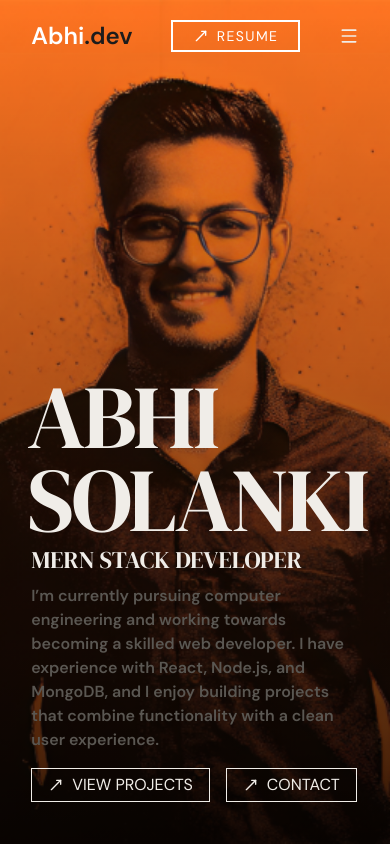
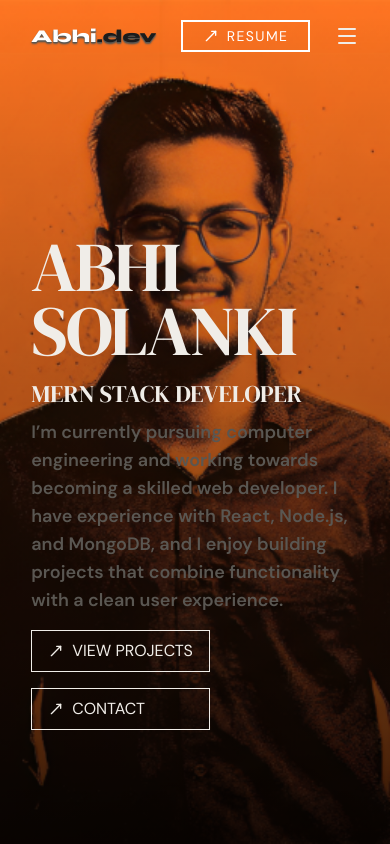
Before and after one commit to Abhis1605/my-portfolio, a Next.js app: page / in a window 390 px wide. Built offline with nearby package versions, Linux system fonts and the light colour scheme.

Commit message:
fix: layout

```diff
--- a/src/app/globals.css
+++ b/src/app/globals.css
@@ -26,6 +26,7 @@
   --font-display: var(--font-geist-sans);
   --font-body: var(--font-geist-sans);
   --font-mono: var(--font-geist-mono);
+  --font-logo: var(--font-logo);
 }
 
 html {
@@ -42,13 +43,16 @@ h1, h2, h3, h4 {
   font-family: var(--font-display), serif;
 }
 
+.syne{
+  font-family: var(--font-logo);
+}
+
 .hero-header{
   width: 100%;
   min-height: 100vh;
   background-image: url("/hero-bg.png");
   background-repeat: no-repeat;
   background-size: cover;
-  /* background-position: center; */
   display: flex;
   justify-content: center;
   flex-direction: column;
@@ -66,6 +70,12 @@ h1, h2, h3, h4 {
   );
 }
 
+@media (max-width: 1024px) {
+  .hero-header{
+    background-position: 50% center;
+  }
+}
+
 @media (max-width: 768px) {
   .hero-header {
     background-position: 50% center;
--- a/src/app/layout.js
+++ b/src/app/layout.js
@@ -1,4 +1,4 @@
-import { DM_Sans, DM_Serif_Display} from "next/font/google";
+import { DM_Sans, DM_Serif_Display, Syne} from "next/font/google";
 import "./globals.css";
 
 const dmSans = DM_Sans({
@@ -12,6 +12,11 @@ const dmSerif = DM_Serif_Display({
   variable: "--font-display"
 })
 
+const syne = Syne({
+  subsets: ["latin"],
+  variable: "--font-logo"
+})
+
 export const metadata = {
   title: "Abhi Solanki - Developer",
   description: "MERN Stack Developer Portfolio"
@@ -22,7 +27,7 @@ export default function RootLayout({ children }) {
   return (
     <html
       lang="en"
-      className={`${dmSans.variable} ${dmSerif.variable} h-full antialiased`}
+      className={`${dmSans.variable} ${dmSerif.variable} ${syne.variable} h-full antialiased`}
     >
       <body className="min-h-full flex flex-col">{children}</body>
     </html>
--- a/src/components/Hero.jsx
+++ b/src/components/Hero.jsx
@@ -7,39 +7,34 @@ export default function Hero() {
     <>
         <div className='px-[8%] lg:px-[5%] hero-header' id='home'>
 
-            <div className='hero-content w-full lg:w-1'>
-            </div>
+            <div className='z-20 mt-30 lg:mt-100 flex flex-col  lg:flex-row lg:items-end lg:justify-between  gap-4 md:gap-8 lg:gap-8'>
 
-            <div className='relative'>
 
-              <div>
-
-                <h1 className='text-[90px] md:text-9xl lg:text-8xl text-foreground leading-[0.92] tracking-tight absolute -bottom-30 lg:-bottom-70 -left-1 lg:left-0'>
+                <h1 className='text-[70px] md:text-[120px] lg:text-[110px] text-foreground leading-[0.92] tracking-tight'>
                   ABHI <br /> SOLANKI
                 </h1>
-              </div>
 
-
-                <div className='absolute right-0 md:right-25 lg:right-0 -bottom-95 md:-bottom-100 lg:-bottom-75'>
-                  <h3 className=' text-2xl md:text-5xl lg:text-4xl'>
+              <div >
+                 <h3 className=' text-2xl md:text-5xl lg:text-4xl'>
                   MERN STACK DEVELOPER
                 </h3>
-                <p className=' mt-2 mb-4 md:text-xl lg:text-[14px] md:max-w-140 lg:max-w-105  text-muted font-semibold'>
+                <p className=' mt-2 mb-4 text-lg md:text-xl lg:text-[14px] md:max-w-140 lg:max-w-105  text-muted font-semibold'>
                   I’m currently pursuing computer engineering and working towards becoming a skilled web developer. I have experience with React, Node.js, and MongoDB, and I enjoy building projects that combine functionality with a clean user experience.
                 </p>
 
-                <div className='flex items-center gap-4'>
-                  <Link href="#projects" className='flex items-center gap-2 uppercase px-4 py-1 bg-transparent border hover:bg-foreground hover:text-accent hover:border-0 transition-colors duration-300 hover:scale-95'>
+                 <div className=' w-fit flex flex-col md:flex-row lg:flex-row lg:items-center gap-4 md:gap-10 lg:gap-4'>
+                  <Link href="#projects" className='flex items-center gap-2 uppercase px-4 py-2 md:px-8 md:py-4  lg:px-4 lg:py-1 bg-transparent border hover:bg-foreground hover:text-accent hover:border-0 transition-colors duration-300 hover:scale-95'>
                   <MoveUpRight className='w-4 h-4' />
                   View Projects
                 </Link>
-                <Link href="#projects" className='flex items-center gap-2 uppercase px-4 py-1 bg-transparent border hover:bg-foreground hover:text-accent hover:border-0 transition-all duration-300 hover:scale-95'>
+                <Link href="#projects" className='flex items-center gap-2 uppercase px-4 py-2 md:px-8 md:py-4 lg:px-4 lg:py-1 bg-transparent border hover:bg-foreground hover:text-accent hover:border-0 transition-all duration-300 hover:scale-95'>
                   <MoveUpRight className='w-4 h-4 ' />
                   Contact
                 </Link>
                 </div>
-                </div>
 
+
+              </div>
 
 
 
--- a/src/components/Navbar.jsx
+++ b/src/components/Navbar.jsx
@@ -25,8 +25,8 @@ export default function Navbar() {
 
         <div className={`w-full flex items-center justify-between transition-all duration-500 ${isFixed ? "px-[8%] lg:px-[16%]" : "px-[8%] lg:px-[5%]"}`}>
 
-            <Link href="/" className="text-2xl md:text-3xl lg:text-3xl font-semibold text-white font-display">
-                Abhi<span className="font-display  text-(--color-surface-2)">.dev</span>
+            <Link href="/" className="text-lg md:text-2xl lg:text-2xl font-extrabold text-white syne  text-shadow-sm text-shadow-muted">
+                Abhi<span className="text-(--color-surface-2)">.dev</span>
             </Link>
 
             <nav className="hidden lg:flex space-x-5 menu-link relative z-40">
@@ -47,7 +47,7 @@ export default function Navbar() {
 
             <div className="lg:hidden flex items-center justify-between gap-4">
                 <button className="text-2xl focus:outline-none" onClick={() => setMobileMenuOpen(!mobileMenuOpen)}>
-                    <Menu className="w-5 h-5" />
+                    <Menu className="lg:w-5 lg:h-5" />
                 </button>
             </div>
 
```
